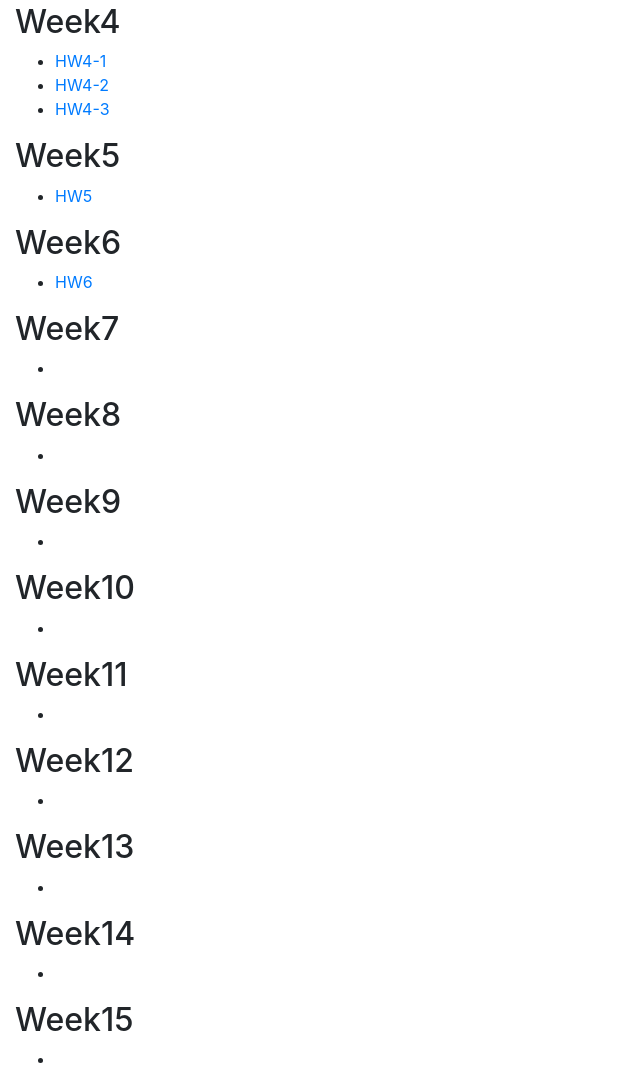
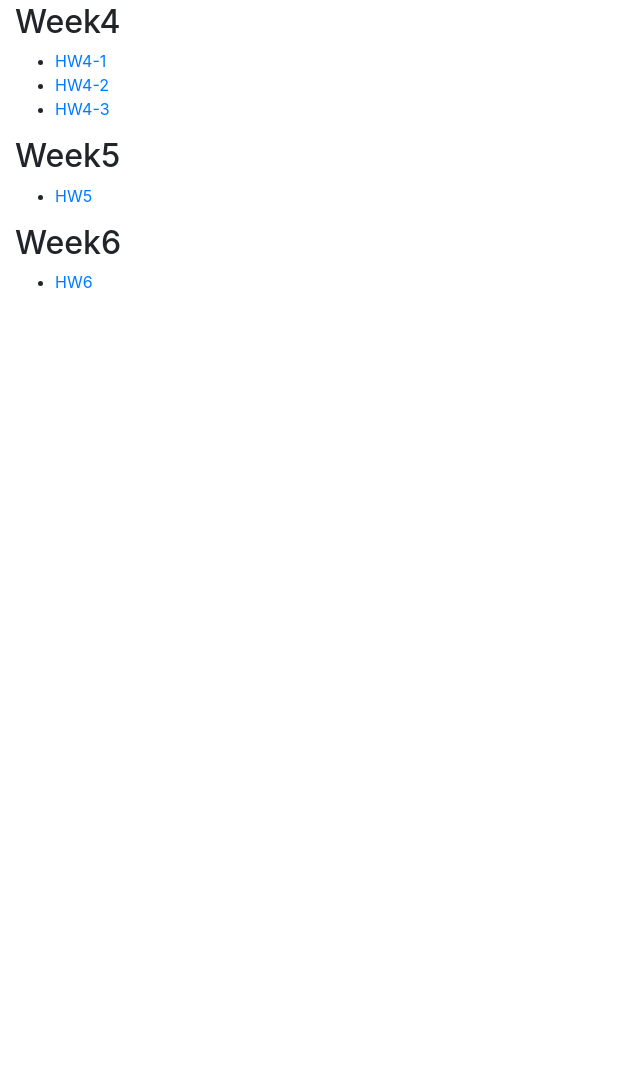
Before and after one commit to koshinf/web, a plain HTML site: page 1052/index.html in a window 1280 px wide. Shown: the part 506-1593 px from the top of the page, without its empty margins (0-640 px from the left). After the commit the page ends 816 px from the top, so only its background shows below. Drawn offline with nearby package versions, Linux system fonts and the light colour scheme.

```diff
--- a/1052/index.html
+++ b/1052/index.html
@@ -59,60 +59,6 @@
 				<li> <a href="homework/HW6.html"> HW6 </a> </li>
 			</ul>
 
-			<h2> Week7 </h2>
-
-			<ul>
-				<li></li>
-			</ul>
-
-			<h2> Week8 </h2>
-
-			<ul>
-				<li></li>
-			</ul>
-
-			<h2> Week9 </h2>
-
-			<ul>
-				<li></li>
-			</ul>
-
-			<h2> Week10 </h2>
-
-			<ul>
-				<li></li>
-			</ul>
-
-			<h2> Week11 </h2>
-
-			<ul>
-				<li></li>
-			</ul>
-
-			<h2> Week12 </h2>
-
-			<ul>
-				<li></li>
-			</ul>
-
-			<h2> Week13 </h2>
-
-			<ul>
-				<li></li>
-			</ul>
-
-			<h2> Week14 </h2>
-
-			<ul>
-				<li></li>
-			</ul>
-
-			<h2> Week15 </h2>
-
-			<ul>
-				<li></li>
-			</ul>
-
 		</div>
 	</body>
 
```
Also changed, not shown: 1052/homework/HW5.html (+5 -5 lines), 1052/homework/HW6.html (+5 -5 lines).
